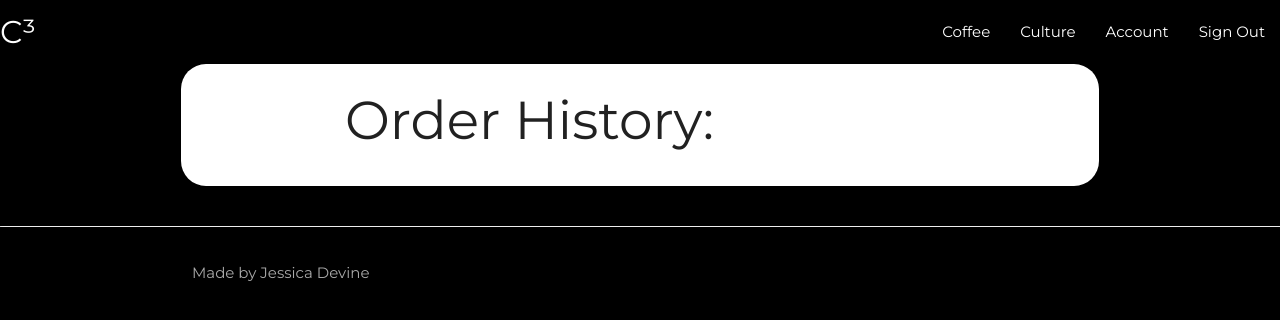
After one commit to jessdevine/project-coffeecultureclub, a Django app: page /accounts/orders/ in a window 1280 px wide. The commit adds this page. Shown: the top 320 px of the page. Run offline with Django 3.2, Linux system fonts and the light colour scheme; the visitor is signed in with stand-in values (Sample User, id 1); data that the repository does not hold is empty; some libraries are stand-ins or nearby versions.

Commit message:
Added Order History Per user

```diff
--- /dev/null
+++ b/accounts/templates/orders.html
@@ -0,0 +1,25 @@
+{% extends 'base.html' %}
+
+
+{% block content %}
+<div class="container">
+<div class="row white-container">
+<div class="col s12 m12 l8 offset-l2">
+
+
+<h2>Order History:</h2>
+{% for order in orders %}
+
+<p><span class="bold">Product:</span> {{ order.product.name }}</p>
+<p><span class="bold">Qty:</span> {{ order.quantity }}</p>
+<p><span class="bold">Price:</span> {{ order.product.price }}</p>
+<p><span class="bold">Date:</span> {{ order.order.date }}</p>
+
+<hr>
+{% endfor %}
+
+</div>
+</div>
+</div>
+
+{% endblock %}
--- a/accounts/urls.py
+++ b/accounts/urls.py
@@ -1,11 +1,13 @@
 from django.conf.urls import url, include
-from accounts.views import logout, login, registration, user_profile
+from accounts.views import logout, login, registration, user_profile, user_orders
 from accounts import url_reset
+from django.urls import reverse
 
 urlpatterns = [
     url(r'^logout/', logout, name="logout"),
     url(r'^login/', login, name="login"),
     url(r'^register/', registration, name="registration"),
     url(r'^profile/', user_profile, name="profile"),
+    url(r'^orders/', user_orders, name="orders"),
     url(r'^password-reset/', include(url_reset))
 ]
--- a/accounts/views.py
+++ b/accounts/views.py
@@ -13,8 +13,12 @@ def user_profile(request):
 
 
 
+#Order histoy
 
-
+def user_orders(request):
+    """The user's orders page"""
+    order_history = OrderLineItem.objects.filter(user=request.user)
+    return render(request, 'orders.html', {"orders": order_history})
 
 
 def index(request):
--- a/checkout/views.py
+++ b/checkout/views.py
@@ -47,7 +47,7 @@ def checkout(request):
                 messages.error(request, "Your card was declined!")
 
             if customer.paid:
-                messages.error(request, "You have successfully paid")
+                messages.error(request, "Congratulations, your order was a success!")
                 request.session['cart'] = {}
                 return redirect(reverse('products'))
             else:
```
Also changed, not shown: accounts/templates/profile.html (+8 -5 lines), checkout/models.py (+6 -1 lines), checkout/migrations/0003_orderlineitem_user.py (added), checkout/migrations/0004_remove_order_user.py (added), checkout/migrations/0005_order_user.py (added).
